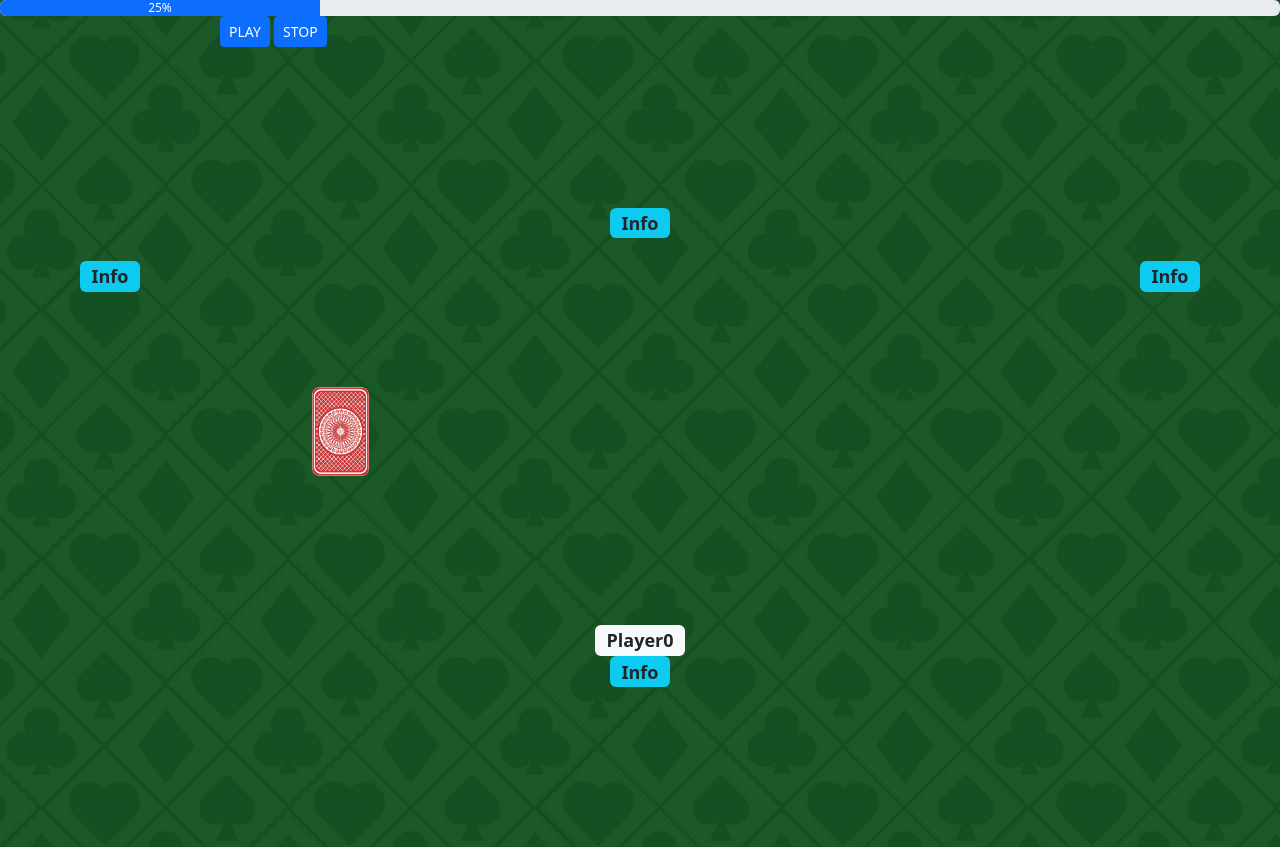
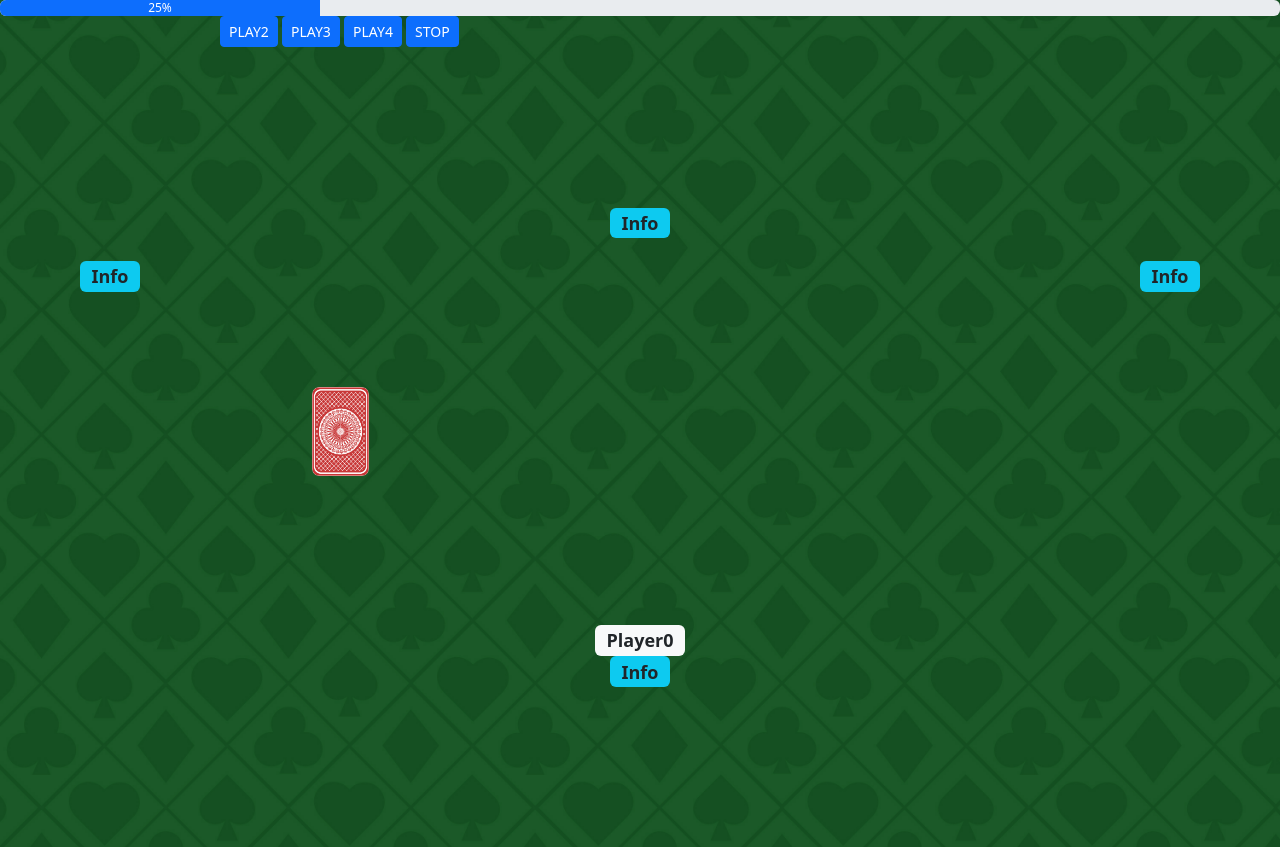
Before and after one commit to goshva/durak, a plain HTML site: page index.html in a window 1280 px wide. Shown: the top 847 px of the page. Drawn offline with nearby package versions, Linux system fonts and the light colour scheme.

Commit message:
add selection buttons

```diff
--- a/index.html
+++ b/index.html
@@ -14,7 +14,9 @@
     <div class="progress" role="progressbar" aria-label="Example with label" aria-valuenow="25" aria-valuemin="0" aria-valuemax="100">
       <div class="progress-bar" style="width: 25%">25%</div>
     </div>
-    <button id="start_game" type="button" class="btn btn-primary btn-sm">PLAY</button>
+    <button id="start_game2" type="button" class="btn btn-primary btn-sm">PLAY2</button>
+    <button id="start_game3" type="button" class="btn btn-primary btn-sm">PLAY3</button>
+    <button id="start_game4" type="button" class="btn btn-primary btn-sm">PLAY4</button>
     <button id="stop_game" type="button" class="btn btn-primary btn-sm">STOP</button>
     <div  class="left">
       <div class="player2_container">
```
